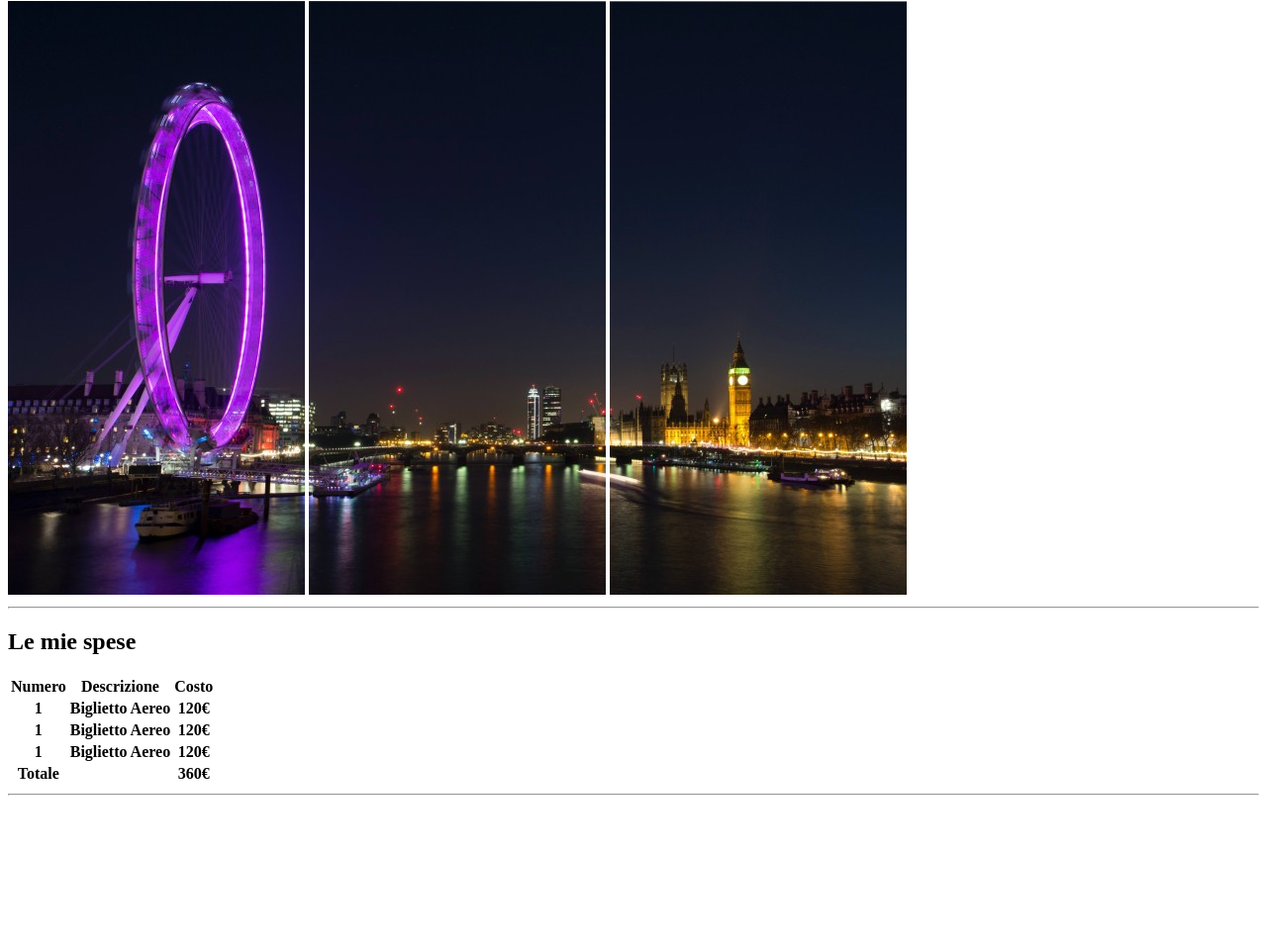
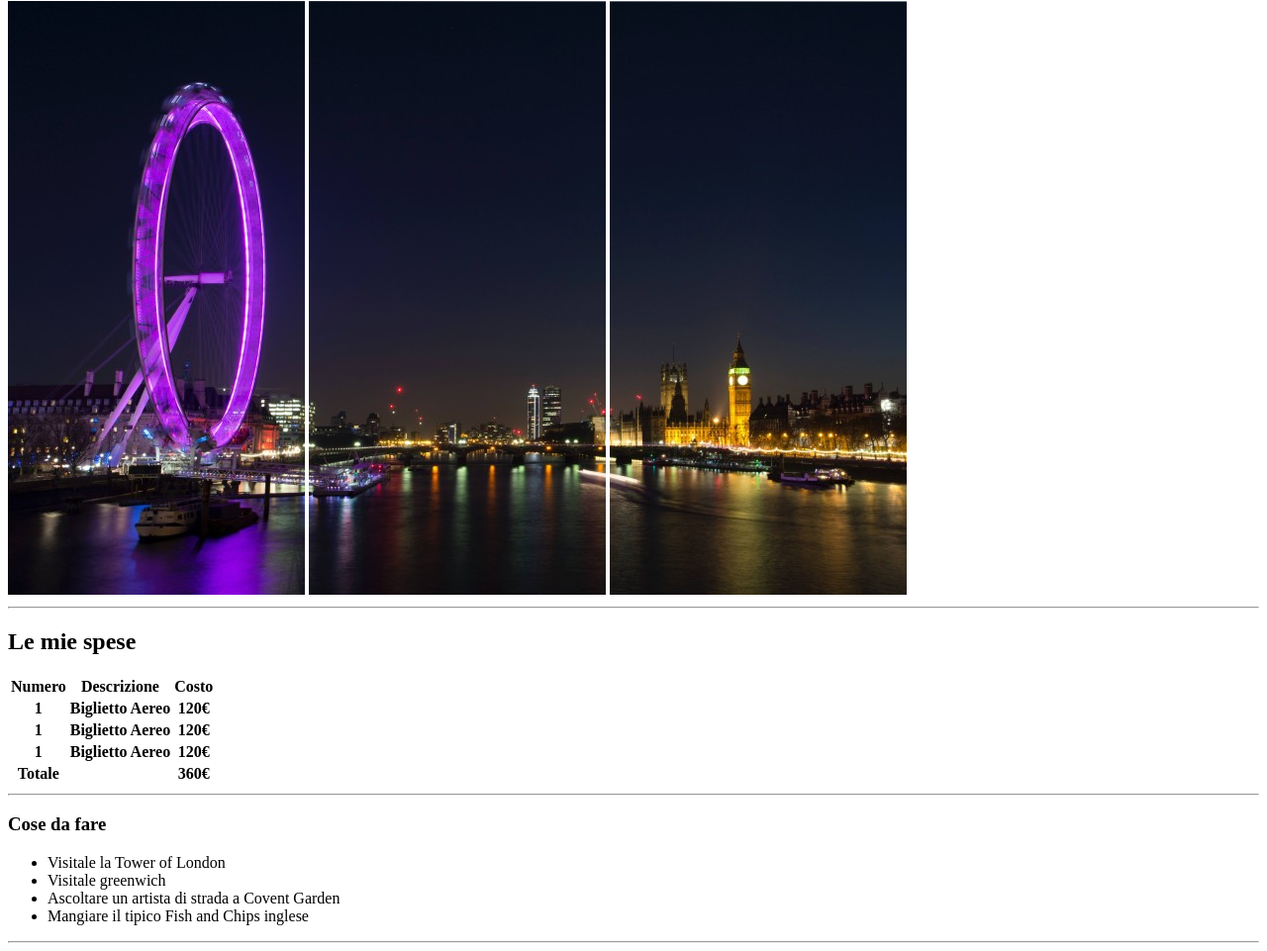
Before and after one commit to Bruno-Guerrisi/html-london-trip, a plain HTML site: page index.html in a window 1280 px wide. Shown: the part 79-1040 px from the top of the page at 99% size. Before the commit the page ends 891 px from the top, so only its background shows below. Drawn offline with Linux system fonts and the light colour scheme.

Commit message:
itinerary section

```diff
--- a/index.html
+++ b/index.html
@@ -81,6 +81,17 @@
         <!-- itinerario -->
         <section>
 
+            <h3>Cose da fare</h3>
+
+            <ul>
+                <li>Visitale la Tower of London</li>
+                <li>Visitale greenwich</li>
+                <li>Ascoltare un artista di strada a Covent Garden</li>
+                <li>Mangiare il tipico Fish and Chips inglese</li>
+            </ul>
+
+            <hr>
+
         </section>
 
         <!-- info -->
```
